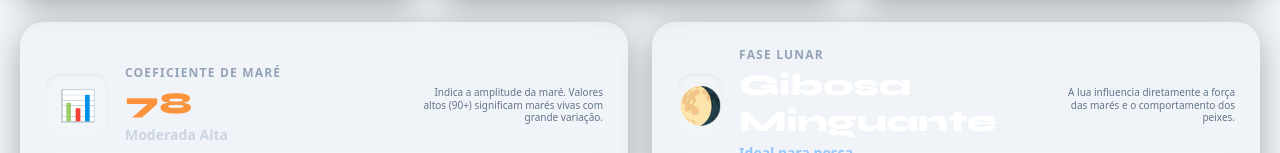
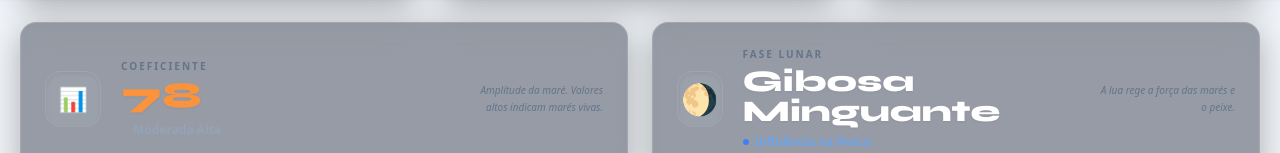
Before and after one commit to gustafa001/Mareagora, a Next.js app: page /mare/arquipelago-de-fernando-de-noronha in a window 1280 px wide. Shown: the part 799-952 px from the top of the page. Built offline with nearby package versions, Linux system fonts and the light colour scheme; no server answers.

Commit message:
Design: Refinar cards de Coeficiente e Fase Lunar para melhor integração dark mode

```diff
--- a/components/SummaryCards.tsx
+++ b/components/SummaryCards.tsx
@@ -74,40 +74,46 @@ export default function SummaryCards({ nextHigh, nextLow, lat, lon }: SummaryCar
         </div>
       </div>
 
-      {/* Coeficiente e Lua */}
+      {/* Coeficiente e Lua — Design Refinado */}
       <div className="grid grid-cols-1 md:grid-cols-2 gap-6">
-        <div className="glass-card p-6 flex items-center justify-between bg-white/5 border border-white/10 rounded-3xl">
-          <div className="flex items-center gap-4">
-            <div className="w-16 h-16 rounded-2xl bg-white/5 flex items-center justify-center text-3xl shadow-inner">
+        <div className="summary-card glass-card bg-slate-900/40 border-white/5 p-6 flex items-center justify-between rounded-[2rem] hover:bg-slate-900/60 transition-all duration-500">
+          <div className="flex items-center gap-5">
+            <div className="w-14 h-14 rounded-2xl bg-white/5 flex items-center justify-center text-2xl shadow-inner border border-white/5">
               📊
             </div>
             <div>
-              <div className="text-xs font-bold text-slate-400 uppercase tracking-widest mb-1">Coeficiente de Maré</div>
-              <div className={`text-3xl font-black font-syne ${coef.color}`}>{coef.value}</div>
-              <div className="text-sm font-bold text-slate-300 mt-1">{coef.label}</div>
+              <div className="text-[10px] font-black text-slate-500 uppercase tracking-[0.2em] mb-1">Coeficiente</div>
+              <div className={`text-4xl font-black font-syne leading-none ${coef.color} drop-shadow-sm`}>{coef.value}</div>
+              <div className="text-xs font-bold text-slate-400 mt-2 flex items-center gap-1.5">
+                <span className={`w-1.5 h-1.5 rounded-full ${coef.color.replace('text-', 'bg-')}`}></span>
+                {coef.label}
+              </div>
             </div>
           </div>
-          <div className="hidden sm:block text-right max-w-[180px]">
-            <p className="text-[10px] leading-tight text-slate-500 font-medium">
-              Indica a amplitude da maré. Valores altos (90+) significam marés vivas com grande variação.
+          <div className="hidden lg:block text-right max-w-[140px]">
+            <p className="text-[10px] leading-relaxed text-slate-500 font-medium italic">
+              Amplitude da maré. Valores altos indicam marés vivas.
             </p>
           </div>
         </div>
 
-        <div className="glass-card p-6 flex items-center justify-between bg-white/5 border border-white/10 rounded-3xl">
-          <div className="flex items-center gap-4">
-            <div className="w-16 h-16 rounded-2xl bg-white/5 flex items-center justify-center text-4xl shadow-inner">
+        <div className="summary-card glass-card bg-slate-900/40 border-white/5 p-6 flex items-center justify-between rounded-[2rem] hover:bg-slate-900/60 transition-all duration-500">
+          <div className="flex items-center gap-5">
+            <div className="w-14 h-14 rounded-2xl bg-white/5 flex items-center justify-center text-3xl shadow-inner border border-white/5">
               {moon.icon}
             </div>
             <div>
-              <div className="text-xs font-bold text-slate-400 uppercase tracking-widest mb-1">Fase Lunar</div>
-              <div className="text-3xl font-black font-syne text-white">{moon.name}</div>
-              <div className="text-sm font-bold text-blue-300 mt-1">Ideal para pesca</div>
+              <div className="text-[10px] font-black text-slate-500 uppercase tracking-[0.2em] mb-1">Fase Lunar</div>
+              <div className="text-3xl font-black font-syne text-white leading-none drop-shadow-sm">{moon.name}</div>
+              <div className="text-xs font-bold text-blue-400/80 mt-2 flex items-center gap-1.5">
+                <span className="w-1.5 h-1.5 rounded-full bg-blue-500"></span>
+                Influência na Pesca
+              </div>
             </div>
           </div>
-          <div className="hidden sm:block text-right max-w-[180px]">
-            <p className="text-[10px] leading-tight text-slate-500 font-medium">
-              A lua influencia diretamente a força das marés e o comportamento dos peixes.
+          <div className="hidden lg:block text-right max-w-[140px]">
+            <p className="text-[10px] leading-relaxed text-slate-500 font-medium italic">
+              A lua rege a força das marés e o peixe.
             </p>
           </div>
         </div>
```
